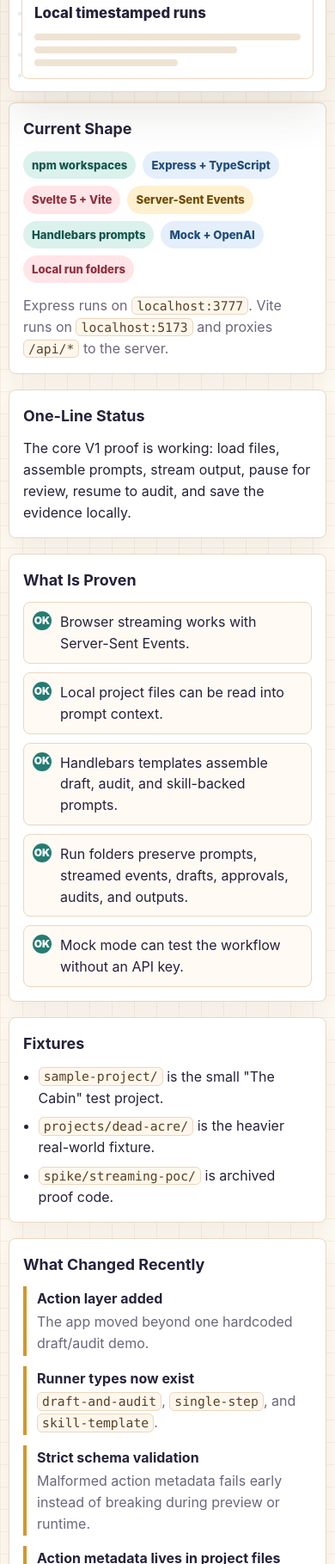
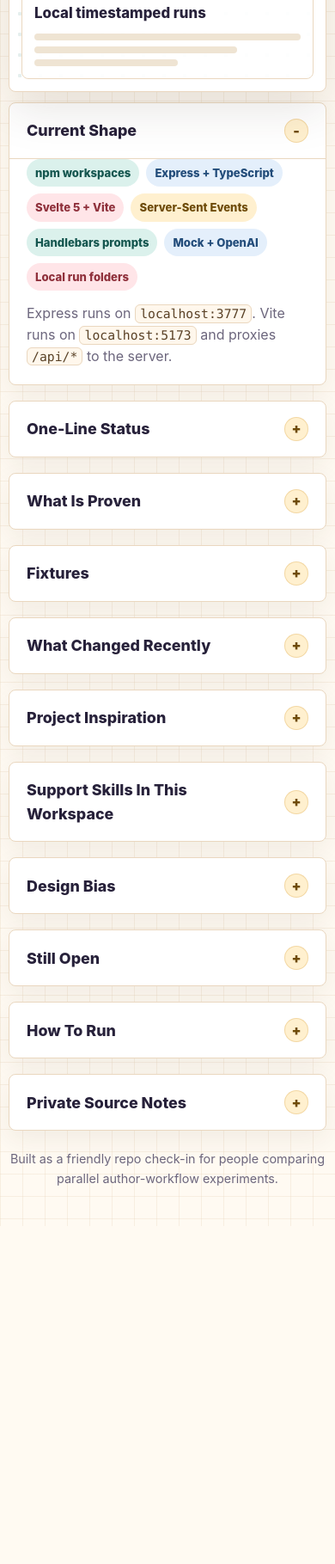
Before and after one commit to blossomz37/author-workbench, a plain HTML site: page docs/PROJECT_SNAPSHOT.html in a window 390 px wide. Shown: the part 1130-2949 px from the top of the page at 86% size. After the commit the page ends 2556 px from the top, so only its background shows below. Drawn offline with Linux system fonts and the light colour scheme.

Commit message:
Make snapshot sections collapsible

```diff
--- a/docs/PROJECT_SNAPSHOT.html
+++ b/docs/PROJECT_SNAPSHOT.html
@@ -310,6 +310,65 @@
       grid-column: 1 / -1;
     }
 
+    details.section {
+      padding: 0;
+    }
+
+    details.section > summary {
+      align-items: center;
+      cursor: pointer;
+      display: flex;
+      font-size: 1.12rem;
+      font-weight: 850;
+      gap: 12px;
+      justify-content: space-between;
+      letter-spacing: 0;
+      list-style: none;
+      min-height: 62px;
+      padding: 18px 20px;
+    }
+
+    details.section > summary::-webkit-details-marker {
+      display: none;
+    }
+
+    details.section > summary::after {
+      align-items: center;
+      background: var(--gold-soft);
+      border: 1px solid rgba(213, 150, 44, 0.28);
+      border-radius: 999px;
+      color: #6e4b08;
+      content: "+";
+      display: inline-flex;
+      flex: 0 0 auto;
+      font-size: 1rem;
+      font-weight: 900;
+      height: 26px;
+      justify-content: center;
+      width: 26px;
+    }
+
+    details.section[open] > summary {
+      border-bottom: 1px solid var(--line);
+    }
+
+    details.section[open] > summary::after {
+      content: "-";
+    }
+
+    details.section > summary + * {
+      margin-top: 0;
+    }
+
+    details.section > :not(summary) {
+      margin-left: 20px;
+      margin-right: 20px;
+    }
+
+    details.section > :last-child {
+      margin-bottom: 20px;
+    }
+
     h2 {
       font-size: 1.12rem;
       letter-spacing: 0;
@@ -415,34 +474,22 @@
       padding: 15px;
     }
 
-    .doc-links {
-      display: grid;
-      gap: 10px;
-      grid-template-columns: repeat(2, minmax(0, 1fr));
+    .inspiration {
+      display: block;
     }
 
-    .doc-links a {
-      background: #fffaf4;
-      border: 1px solid var(--line);
-      border-radius: 8px;
-      color: var(--ink);
-      font-weight: 800;
-      min-width: 0;
-      padding: 11px 12px;
-      text-decoration: none;
-    }
-
-    .inspiration {
+    .inspiration[open] {
       display: grid;
-      gap: 18px;
       grid-template-columns: minmax(0, 0.75fr) minmax(320px, 1.25fr);
       align-items: stretch;
+      column-gap: 18px;
     }
 
     .inspiration-copy {
       display: flex;
       flex-direction: column;
       justify-content: center;
+      margin-top: 20px;
     }
 
     .inspiration-frame {
@@ -450,6 +497,7 @@
       border: 1px solid var(--line);
       border-radius: 8px;
       box-shadow: 0 12px 32px rgba(63, 45, 31, 0.09);
+      margin-top: 20px;
       min-height: 420px;
       overflow: hidden;
     }
@@ -513,10 +561,6 @@
       .section.span-2,
       .section.full {
         grid-column: auto;
-      }
-
-      .doc-links {
-        grid-template-columns: 1fr;
       }
 
       .inspiration {
@@ -617,8 +661,8 @@
     </section>
 
     <section class="section-grid" aria-label="Project details">
-      <article class="section span-2">
-        <h2>Current Shape</h2>
+      <details class="section span-2" open>
+        <summary>Current Shape</summary>
         <div class="chips" aria-label="Technology stack">
           <span class="chip teal">npm workspaces</span>
           <span class="chip blue">Express + TypeScript</span>
@@ -631,17 +675,17 @@
         <p class="muted" style="margin-top: 14px;">
           Express runs on <code>localhost:3777</code>. Vite runs on <code>localhost:5173</code> and proxies <code>/api/*</code> to the server.
         </p>
-      </article>
+      </details>
 
-      <article class="section">
-        <h2>One-Line Status</h2>
+      <details class="section">
+        <summary>One-Line Status</summary>
         <p>
           The core V1 proof is working: load files, assemble prompts, stream output, pause for review, resume to audit, and save the evidence locally.
         </p>
-      </article>
+      </details>
 
-      <article class="section span-2">
-        <h2>What Is Proven</h2>
+      <details class="section span-2">
+        <summary>What Is Proven</summary>
         <ul class="proof-list">
           <li><span class="check">OK</span><span>Browser streaming works with Server-Sent Events.</span></li>
           <li><span class="check">OK</span><span>Local project files can be read into prompt context.</span></li>
@@ -649,19 +693,19 @@
           <li><span class="check">OK</span><span>Run folders preserve prompts, streamed events, drafts, approvals, audits, and outputs.</span></li>
           <li><span class="check">OK</span><span>Mock mode can test the workflow without an API key.</span></li>
         </ul>
-      </article>
+      </details>
 
-      <article class="section">
-        <h2>Fixtures</h2>
+      <details class="section">
+        <summary>Fixtures</summary>
         <ul>
           <li><code>sample-project/</code> is the small "The Cabin" test project.</li>
           <li><code>projects/dead-acre/</code> is the heavier real-world fixture.</li>
           <li><code>spike/streaming-poc/</code> is archived proof code.</li>
         </ul>
-      </article>
+      </details>
 
-      <article class="section full">
-        <h2>What Changed Recently</h2>
+      <details class="section full">
+        <summary>What Changed Recently</summary>
         <div class="timeline">
           <div class="timeline-item">
             <strong>Action layer added</strong>
@@ -680,11 +724,11 @@
             <span class="muted">For now, each project's actions are declared in <code>project.yaml</code>.</span>
           </div>
         </div>
-      </article>
+      </details>
 
-      <article class="section full inspiration">
+      <details class="section full inspiration">
+        <summary>Project Inspiration</summary>
         <div class="inspiration-copy">
-          <h2>Project Inspiration</h2>
           <p>
             Author Workbench grows out of Elizabeth Ann West's Novel Machine presentation: a writer-first vision for turning AI workflows into practical, inspectable author systems.
           </p>
@@ -709,10 +753,10 @@
             referrerpolicy="no-referrer-when-downgrade">
           </iframe>
         </div>
-      </article>
+      </details>
 
-      <article class="section span-2">
-        <h2>Support Skills In This Workspace</h2>
+      <details class="section span-2">
+        <summary>Support Skills In This Workspace</summary>
         <ul>
           <li><code>specforge</code>: Turns fuzzy app or workflow ideas into evidence-backed build specs.</li>
           <li><code>skill-to-app-wizard</code>: WIP method for converting a readable agent skill into a testable app action.</li>
@@ -723,10 +767,10 @@
         <p class="muted" style="margin-top: 12px;">
           Note: <code>skill-to-app-wizard</code> is still under <code>.agents/wip-skills/</code>; the others are under <code>.agents/skills/</code>.
         </p>
-      </article>
+      </details>
 
-      <article class="section">
-        <h2>Design Bias</h2>
+      <details class="section">
+        <summary>Design Bias</summary>
         <ul>
           <li>Local files as truth.</li>
           <li>Visible prompt assembly.</li>
@@ -734,10 +778,10 @@
           <li>Mock-first testing.</li>
           <li>Explicit action wrappers for skills.</li>
         </ul>
-      </article>
+      </details>
 
-      <article class="section">
-        <h2>Still Open</h2>
+      <details class="section">
+        <summary>Still Open</summary>
         <ul>
           <li>Anthropic provider adapter.</li>
           <li>Large dossier and context-window limits.</li>
@@ -745,20 +789,20 @@
           <li><code>project.yaml</code> vs <code>actions.yaml</code>.</li>
           <li>Which real skills to wrap next.</li>
         </ul>
-      </article>
+      </details>
 
-      <article class="section">
-        <h2>How To Run</h2>
+      <details class="section">
+        <summary>How To Run</summary>
         <pre class="terminal"><code>npm install
 npm run dev:server
 npm run dev:ui</code></pre>
         <p class="muted" style="margin-top: 12px;">
           Then open <code>http://localhost:5173/</code>. Mock mode works without an API key.
         </p>
-      </article>
+      </details>
 
-      <article class="section span-2">
-        <h2>Private Source Notes</h2>
+      <details class="section span-2">
+        <summary>Private Source Notes</summary>
         <p class="muted">
           Selected context from the private working README and agent memory, included here as short notes instead of publishing those files.
         </p>
@@ -776,17 +820,8 @@ npm run dev:ui</code></pre>
             <span class="muted">Only this GitHub Pages snapshot is public right now; the working app source and private notes remain outside this repo.</span>
           </div>
         </div>
-      </article>
+      </details>
 
-      <article class="section">
-        <h2>Useful Links</h2>
-        <div class="doc-links">
-          <a href="PROJECT_SNAPSHOT.md">Markdown overview</a>
-          <a href="PROJECT_SNAPSHOT.html">HTML snapshot</a>
-          <a href="https://github.com/blossomz37/author-workbench">GitHub repo</a>
-          <a href="https://blossomz37.github.io/author-workbench/">GitHub Pages URL</a>
-        </div>
-      </article>
     </section>
 
     <p class="footer">
```
